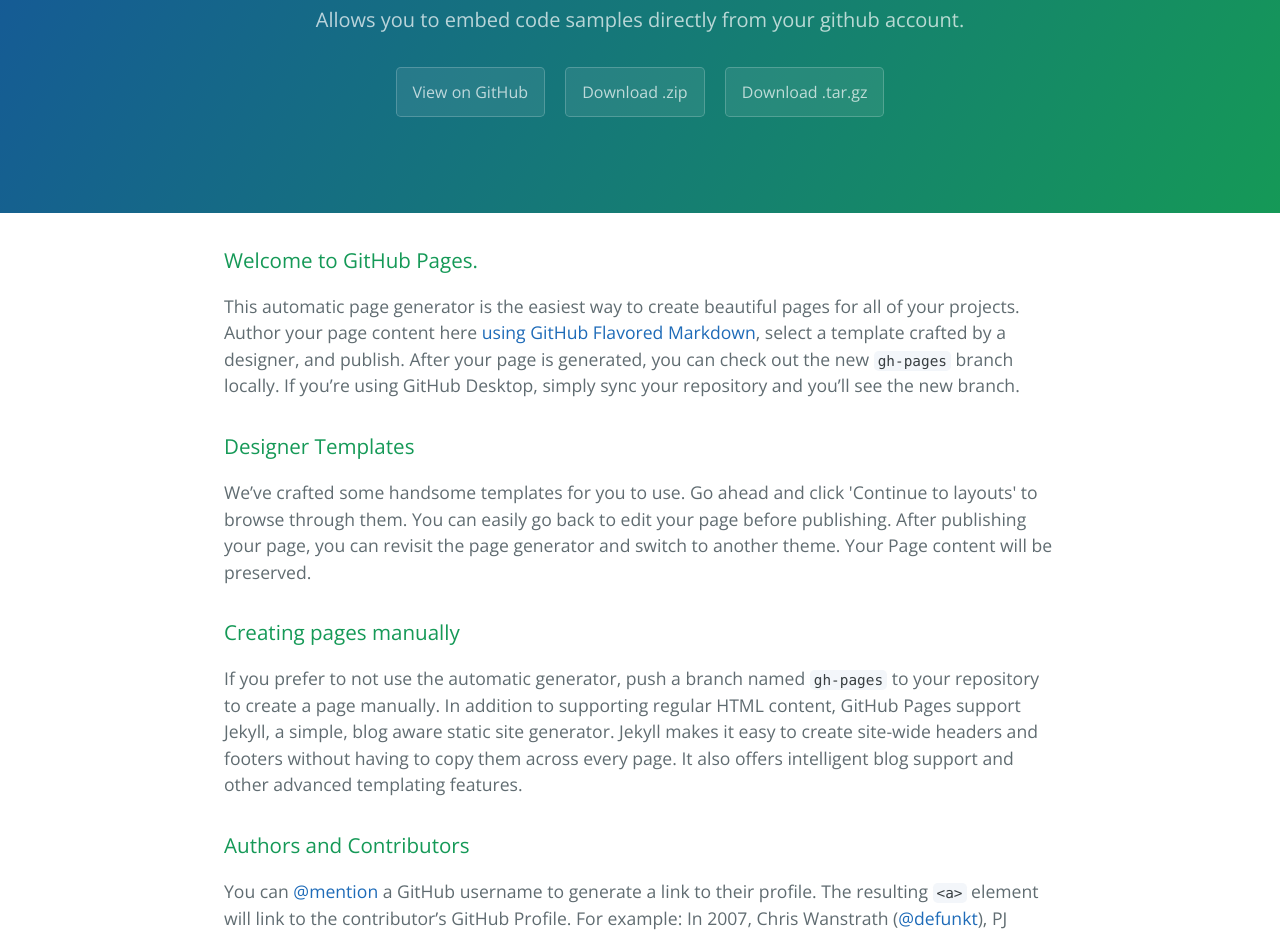
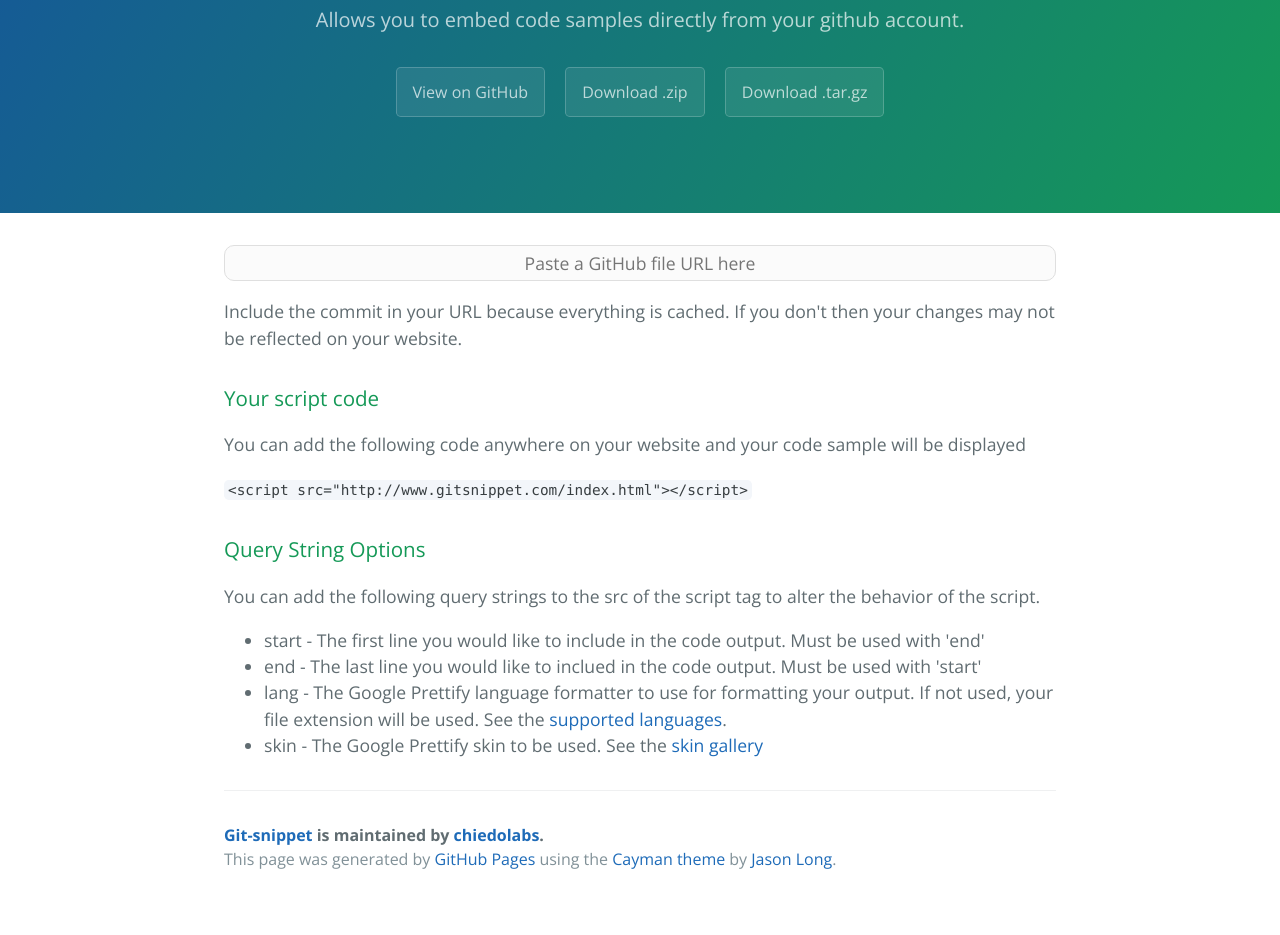
Before and after one commit to chiedolabs/git-snippet, a website: page index.html in a window 1280 px wide. Shown: the part 170-1105 px from the top of the page. After the commit the page ends 1073 px from the top, so only its background shows below. Drawn offline with nearby package versions, Linux system fonts and the light colour scheme.

Commit message:
Ready for deploy

```diff
--- a/index.html
+++ b/index.html
@@ -2,16 +2,17 @@
 <html lang="en-us">
   <head>
     <meta charset="UTF-8">
-    <title>Git-snippet by Chiedo Labs</title>
+    <title>Git Snippet by Chiedo Labs</title>
     <meta name="viewport" content="width=device-width, initial-scale=1">
     <link rel="stylesheet" type="text/css" href="static/stylesheets/normalize.css" media="screen">
     <link href='https://fonts.googleapis.com/css?family=Open+Sans:400,700' rel='stylesheet' type='text/css'>
     <link rel="stylesheet" type="text/css" href="static/stylesheets/stylesheet.css" media="screen">
     <link rel="stylesheet" type="text/css" href="static/stylesheets/github-light.css" media="screen">
+    <script src="https://ajax.googleapis.com/ajax/libs/jquery/2.2.0/jquery.min.js"></script>
   </head>
   <body>
     <section class="page-header">
-      <h1 class="project-name">Git-snippet</h1>
+      <h1 class="project-name">Git snippet</h1>
       <h2 class="project-tagline">Allows you to embed code samples directly from your github account.</h2>
       <a href="https://github.com/chiedolabs/git-snippet" class="btn">View on GitHub</a>
       <a href="https://github.com/chiedolabs/git-snippet/zipball/master" class="btn">Download .zip</a>
@@ -19,30 +20,21 @@
     </section>
 
     <section class="main-content">
-      <h3>
-<a id="welcome-to-github-pages" class="anchor" href="#welcome-to-github-pages" aria-hidden="true"><span aria-hidden="true" class="octicon octicon-link"></span></a>Welcome to GitHub Pages.</h3>
 
-<p>This automatic page generator is the easiest way to create beautiful pages for all of your projects. Author your page content here <a href="https://guides.github.com/features/mastering-markdown/">using GitHub Flavored Markdown</a>, select a template crafted by a designer, and publish. After your page is generated, you can check out the new <code>gh-pages</code> branch locally. If you’re using GitHub Desktop, simply sync your repository and you’ll see the new branch.</p>
+      <input id="url-input" type="text" placeholder="Paste a GitHub file URL here" />
+      <p>Include the commit in your URL because everything is cached. If you don't then your changes may not be reflected on your website.</p>
 
-<h3>
-<a id="designer-templates" class="anchor" href="#designer-templates" aria-hidden="true"><span aria-hidden="true" class="octicon octicon-link"></span></a>Designer Templates</h3>
-
-<p>We’ve crafted some handsome templates for you to use. Go ahead and click 'Continue to layouts' to browse through them. You can easily go back to edit your page before publishing. After publishing your page, you can revisit the page generator and switch to another theme. Your Page content will be preserved.</p>
-
-<h3>
-<a id="creating-pages-manually" class="anchor" href="#creating-pages-manually" aria-hidden="true"><span aria-hidden="true" class="octicon octicon-link"></span></a>Creating pages manually</h3>
-
-<p>If you prefer to not use the automatic generator, push a branch named <code>gh-pages</code> to your repository to create a page manually. In addition to supporting regular HTML content, GitHub Pages support Jekyll, a simple, blog aware static site generator. Jekyll makes it easy to create site-wide headers and footers without having to copy them across every page. It also offers intelligent blog support and other advanced templating features.</p>
-
-<h3>
-<a id="authors-and-contributors" class="anchor" href="#authors-and-contributors" aria-hidden="true"><span aria-hidden="true" class="octicon octicon-link"></span></a>Authors and Contributors</h3>
-
-<p>You can <a href="https://help.github.com/articles/basic-writing-and-formatting-syntax/#mentioning-users-and-teams" class="user-mention">@mention</a> a GitHub username to generate a link to their profile. The resulting <code>&lt;a&gt;</code> element will link to the contributor’s GitHub Profile. For example: In 2007, Chris Wanstrath (<a href="https://github.com/defunkt" class="user-mention">@defunkt</a>), PJ Hyett (<a href="https://github.com/pjhyett" class="user-mention">@pjhyett</a>), and Tom Preston-Werner (<a href="https://github.com/mojombo" class="user-mention">@mojombo</a>) founded GitHub.</p>
-
-<h3>
-<a id="support-or-contact" class="anchor" href="#support-or-contact" aria-hidden="true"><span aria-hidden="true" class="octicon octicon-link"></span></a>Support or Contact</h3>
-
-<p>Having trouble with Pages? Check out our <a href="https://help.github.com/pages">documentation</a> or <a href="https://github.com/contact">contact support</a> and we’ll help you sort it out.</p>
+      <h3>Your script code</h3>
+      <p>You can add the following code anywhere on your website and your code sample will be displayed</p>
+      <code><span id="script-tag"></span></code>
+    <h3>Query String Options</h3>
+    <p>You can add the following query strings to the src of the script tag to alter the behavior of the script.</p>
+    <ul>
+      <li>start - The first line you would like to include in the code output. Must be used with 'end'</li>
+      <li>end - The last line you would like to inclued in the code output. Must be used with 'start'</li>
+      <li>lang - The Google Prettify language formatter to use for formatting your output. If not used, your file extension will be used. See the <a href="https://github.com/google/code-prettify" target="_blank">supported languages</a>.</li>
+      <li>skin - The Google Prettify skin to be used. See the <a href="https://rawgit.com/google/code-prettify/master/styles/index.html" target="_blank">skin gallery</a></li>
+    </ul>
 
       <footer class="site-footer">
         <span class="site-footer-owner"><a href="https://github.com/chiedolabs/git-snippet">Git-snippet</a> is maintained by <a href="https://github.com/chiedolabs">chiedolabs</a>.</span>
@@ -51,7 +43,31 @@
       </footer>
 
     </section>
+    <script>
+      var updateScriptTag = function() {
+        var urlInput = $('#url-input').val();
 
+        var parser = document.createElement('a');
+        parser.href = urlInput;
+        var path;
 
+        if(parser.hostname === 'github.com') {
+          // Get rid of /blog
+          var split = parser.pathname.split('/');
+          split.splice(3,1);
+          path = split.join('/');
+        } else {
+          path = parser.pathname;
+        }
+
+        var scriptInput = 'http://www.gitsnippet.com'+path;
+        var x = '&lt;script src="'+scriptInput+'"&gt;&lt;/script&gt;';
+        $('#script-tag').html(x);
+      }
+
+      setInterval(function(){
+        updateScriptTag();
+      }, 100);
+    </script>
   </body>
 </html>
--- a/static/stylesheets/stylesheet.css
+++ b/static/stylesheets/stylesheet.css
@@ -232,6 +232,19 @@
 .site-footer-credits {
   color: #819198; }
 
+input {
+  width: 100%;
+  border-radius: 10px;
+  border: 0;
+  padding: 5px;
+  background: #fbfbfb;
+  border: 1px solid #dfdfdf;
+  cursor: text;
+  padding-left: 6px;
+  padding-right: 6px;
+  text-align: center;
+}
+
 @media screen and (min-width: 64em) {
   .site-footer {
     font-size: 1rem; } }
```
